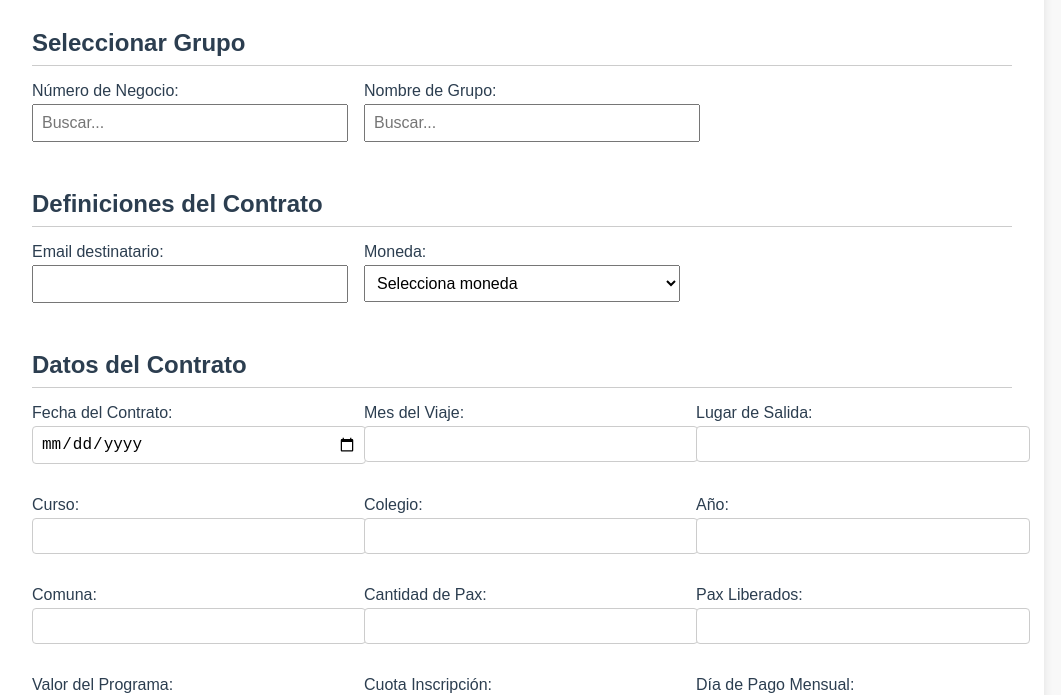
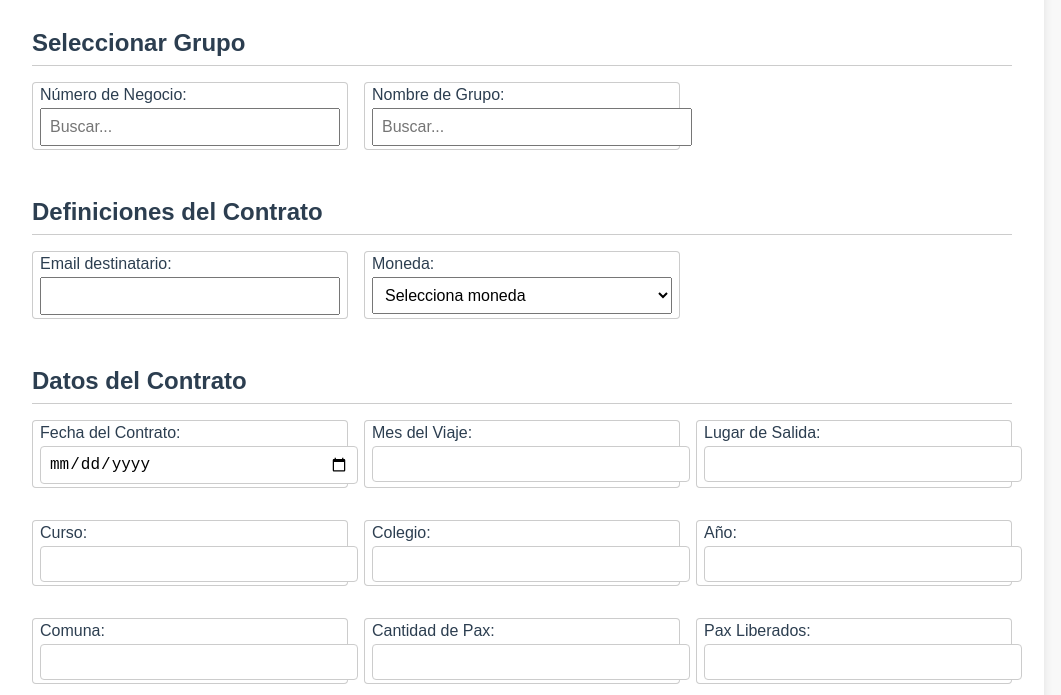
Before and after one commit to sistemas-raitrai/generador-contratos, a website: page public/index.html in a window 1280 px wide. Shown: the part 112-807 px from the top of the page, without its empty margins (118-1179 px from the left). Drawn offline with Linux system fonts and the light colour scheme; no server answers.

Commit message:
Update estilos.css

```diff
--- a/public/estilos.css
+++ b/public/estilos.css
@@ -38,11 +38,15 @@ textarea {
   border-radius: 4px;
 }
 
-.grid {
-  display: grid;
-  grid-template-columns: repeat(auto-fit, minmax(250px, 1fr));
-  gap: 1rem 2rem; /* fila y columna */
+.grid label {
+  display: flex;
+  flex-direction: column;
+  padding: 0.25rem 0.5rem;
+  background: #fff;
+  border-radius: 4px;
+  box-shadow: 0 0 0 1px #ccc inset;
 }
+
 
 button {
   padding: 10px 16px;
@@ -78,3 +82,12 @@ pre {
   width: 100%;
   min-width: 300px;
 }
+
+.grid label {
+  display: flex;
+  flex-direction: column;
+  padding: 0.25rem 0.5rem;
+  background: #fff;
+  border-radius: 4px;
+  box-shadow: 0 0 0 1px #ccc inset;
+}
```
